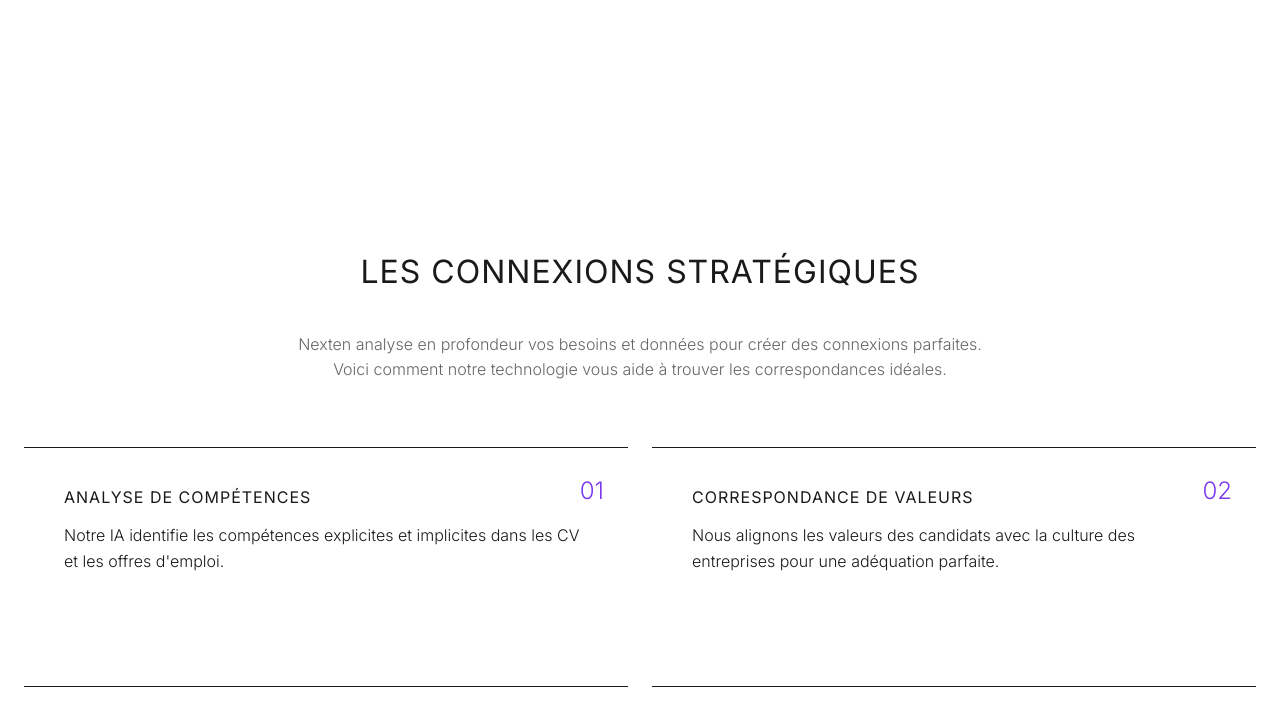
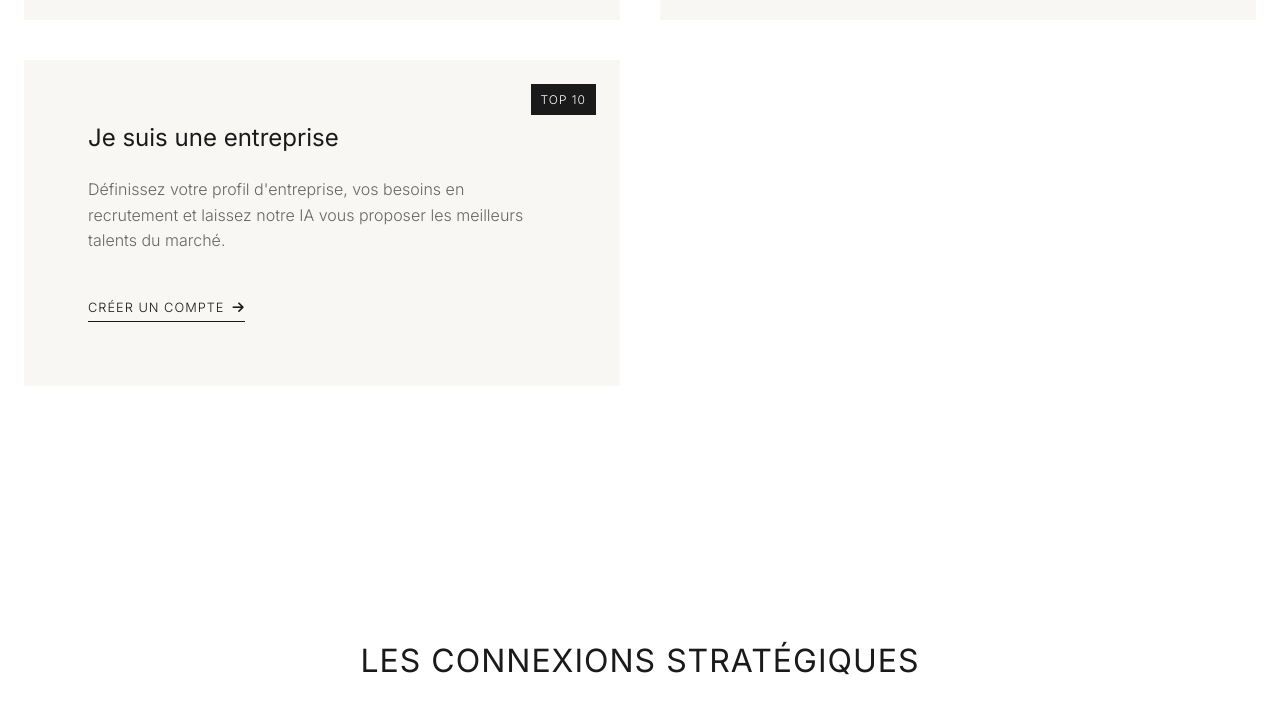
Before and after one commit to Bapt252/Commitment-Duplicate, a plain HTML site: page templates/index.html in a window 1280 px wide. Shown: the part 1730-2448 px from the top of the page. Drawn offline with Linux system fonts and the light colour scheme.

Commit message:
Intégration du questionnaire client au flux de création de compte pour les entreprises

```diff
--- a/templates/index.html
+++ b/templates/index.html
@@ -70,6 +70,7 @@
                 <div class="btn-group">
                     <a href="candidate-login.html" class="btn btn-primary">Je suis candidat</a>
                     <a href="recruiter-login.html" class="btn">Je suis recruteur</a>
+                    <a href="client-questionnaire.html" class="btn">Je suis une entreprise</a>
                 </div>
             </div>
         </div>
@@ -102,6 +103,16 @@
                         exactement à vos besoins, pour un recrutement ciblé et efficace.
                     </p>
                     <a href="recruiter-questionnaire.html" class="user-type-btn">Créer un compte <i class="fas fa-arrow-right"></i></a>
+                </div>
+
+                <div class="user-type-card animate-on-scroll">
+                    <div class="top-10-badge">TOP 10</div>
+                    <h3>Je suis une entreprise</h3>
+                    <p class="user-type-description">
+                        Définissez votre profil d'entreprise, vos besoins en recrutement et laissez notre IA
+                        vous proposer les meilleurs talents du marché.
+                    </p>
+                    <a href="client-questionnaire.html" class="user-type-btn">Créer un compte <i class="fas fa-arrow-right"></i></a>
                 </div>
             </div>
         </div>
@@ -303,6 +314,7 @@
             <div>
                 <a href="candidate-questionnaire.html" class="btn btn-primary">Je suis candidat</a>
                 <a href="recruiter-questionnaire.html" class="btn">Je suis recruteur</a>
+                <a href="client-questionnaire.html" class="btn">Je suis une entreprise</a>
             </div>
         </div>
     </section>
```
